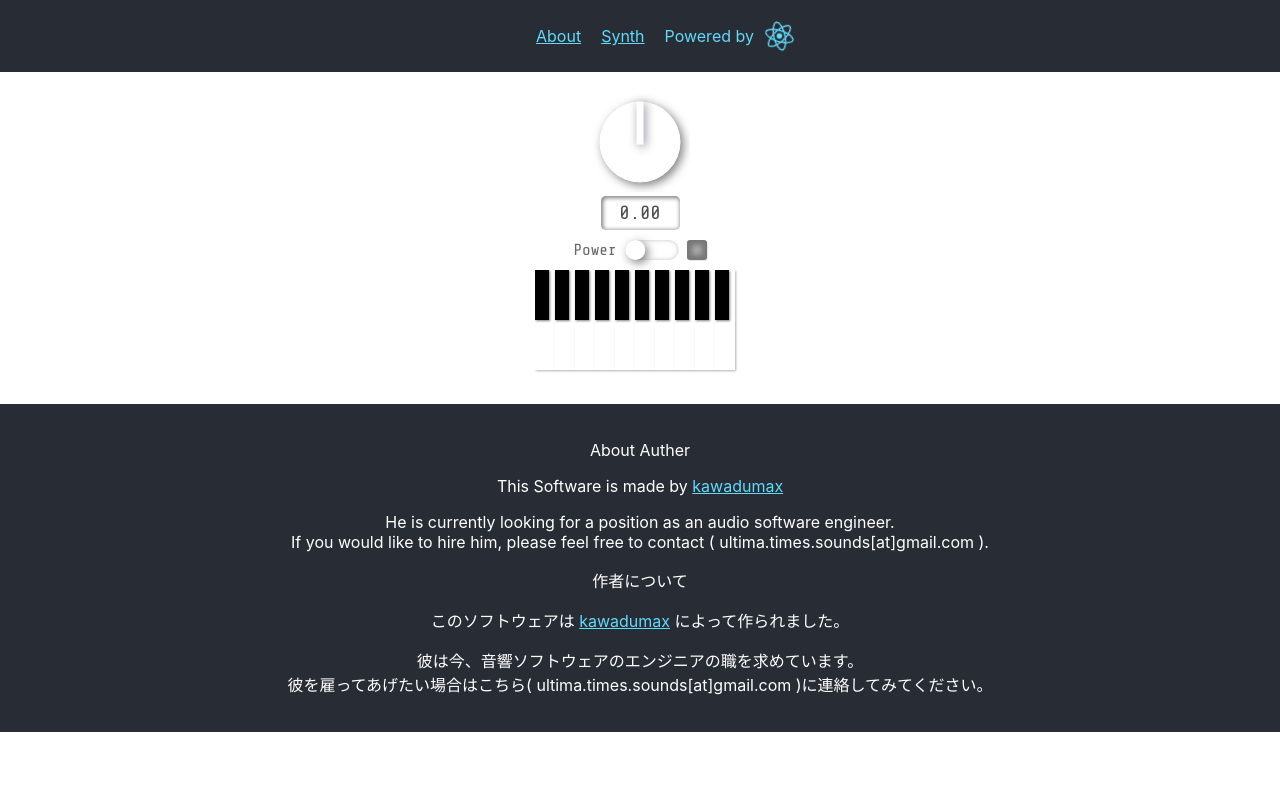
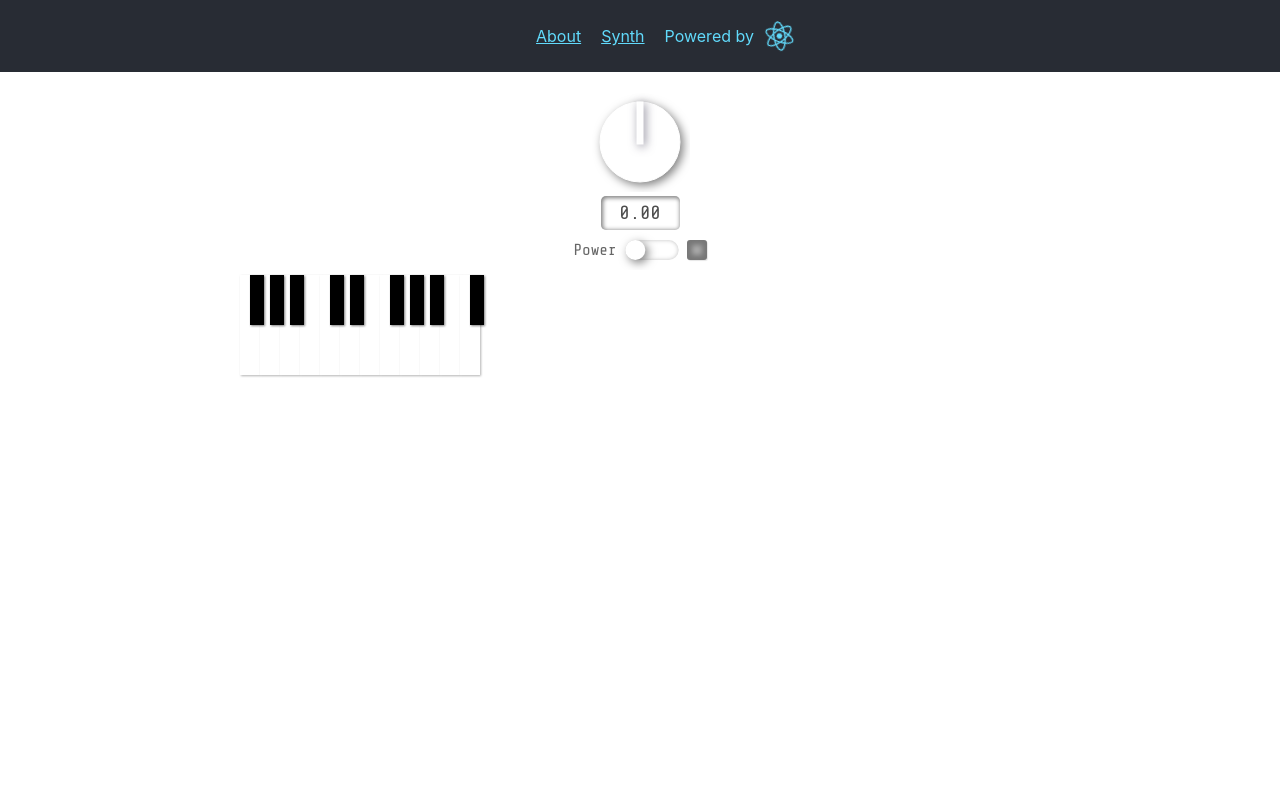
Before and after one commit to kawadumax/WebAudioSynthesizer, a React (Create React App) app: page / in a window 1280 px wide. Shown: the top 800 px of the page. Built offline with nearby package versions, Linux system fonts and the light colour scheme.

Commit message:
黒鍵の隙間を設定

```diff
--- a/src/components/Synth.tsx
+++ b/src/components/Synth.tsx
@@ -63,7 +63,7 @@ const Synth = () => {
     <div className="synth" id="synth">
       {audioContext && <GainKnob audioContext={audioContext}></GainKnob>}
       <PowerToggle onPower={handlePowerChange}></PowerToggle>
-      <Keyboard></Keyboard>
+      <Keyboard numOfKeys={12} width={800} height={500}></Keyboard>
     </div>
   );
 };
--- a/src/components/controls/Keyboard.tsx
+++ b/src/components/controls/Keyboard.tsx
@@ -4,21 +4,37 @@ import Key from "@components/parts/Key";
 interface Props {
   width?: number;
   height?: number;
+  numOfKeys?: number;
 }
 
-const Keyboard = ({ width, height }: Props) => {
-  const scale = ["C4", "D4", "E4", "F4", "G4", "A4", "B4", "C5", "D5", "E5"];
+const Keyboard = ({ width, height, numOfKeys = 12 }: Props) => {
   const Padding = 10;
   const KEYBOARD_WIDTH = (width ? width : 200) + Padding;
   const KEYBOARD_HEIGHT = (height ? height : 100) + Padding;
   return (
     <svg width={KEYBOARD_WIDTH} height={KEYBOARD_HEIGHT}>
-      {scale.map((item, index) => (
-        <Key color="white" key={index} x={index * 20} y={0}></Key>
+      {[...Array(numOfKeys)].map((_, index) => (
+        <Key
+          color="white"
+          key={index}
+          x={index * 20 + Padding / 2}
+          y={Padding / 2}
+        ></Key>
       ))}
-      {scale.map((item, index) => (
-        <Key color="black" key={index} x={index * 20} y={0}></Key>
-      ))}
+      {[...Array(numOfKeys)].map((_, index) => {
+        // シドの間とミファの間は飛ばす。
+        if (index % 7 == 3 || index % 7 == 6) {
+          return;
+        }
+        return (
+          <Key
+            color="black"
+            key={index}
+            x={index * 20 + Padding / 2 + 10}
+            y={Padding / 2}
+          ></Key>
+        );
+      })}
     </svg>
   );
 };
```
